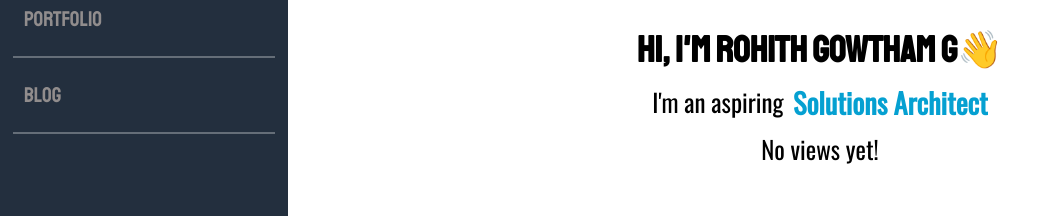
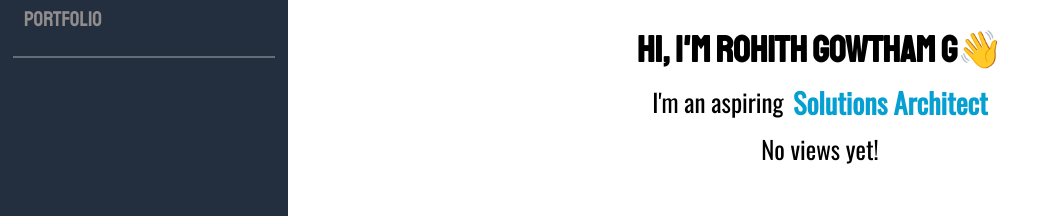
Before and after one commit to rohithgowthamg4927/cloud-resume-challenge, a plain HTML site: page index.html in a window 1280 px wide. Shown: the part 469-685 px from the top of the page, without its empty margins (0-1047 px from the left). Drawn offline with nearby package versions, Linux system fonts and the light colour scheme; no server answers; a web font is replaced by a local one.

Commit message:
Final commit.

```diff
--- a/index.html
+++ b/index.html
@@ -34,9 +34,6 @@
                 <hr>
                 <li><a href="#portfolio">PORTFOLIO</a></li>
                 <hr>
-                <li><a href="https://medium.com/@rohithgowthamg4927/my-cloud-resume-challenge-project-2c36e1eb83d1">BLOG</a></li>
-                <hr>
-
             </ul>
         </nav>
         <div class="socials">
```
